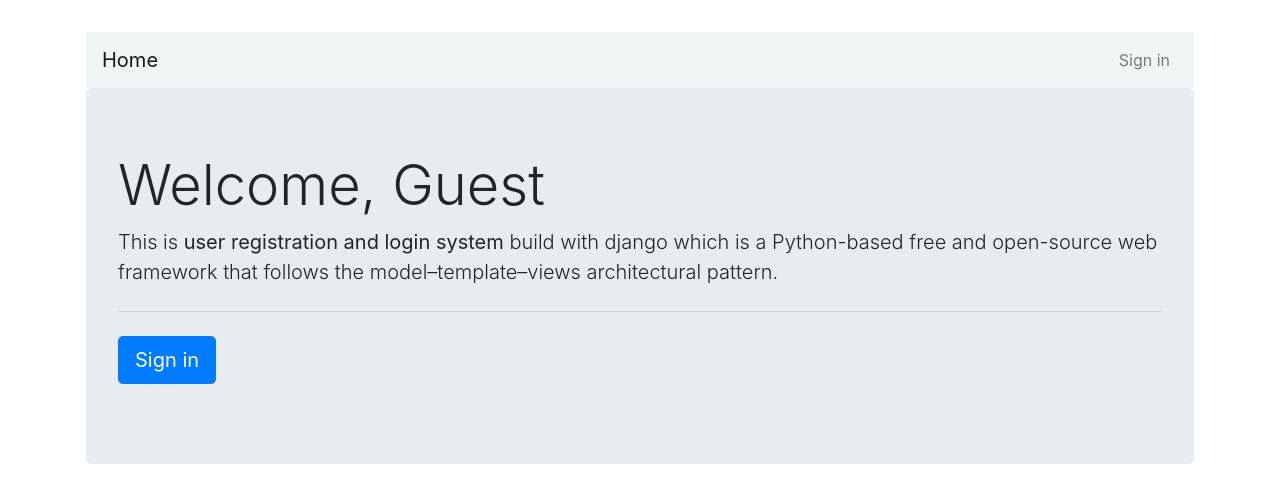
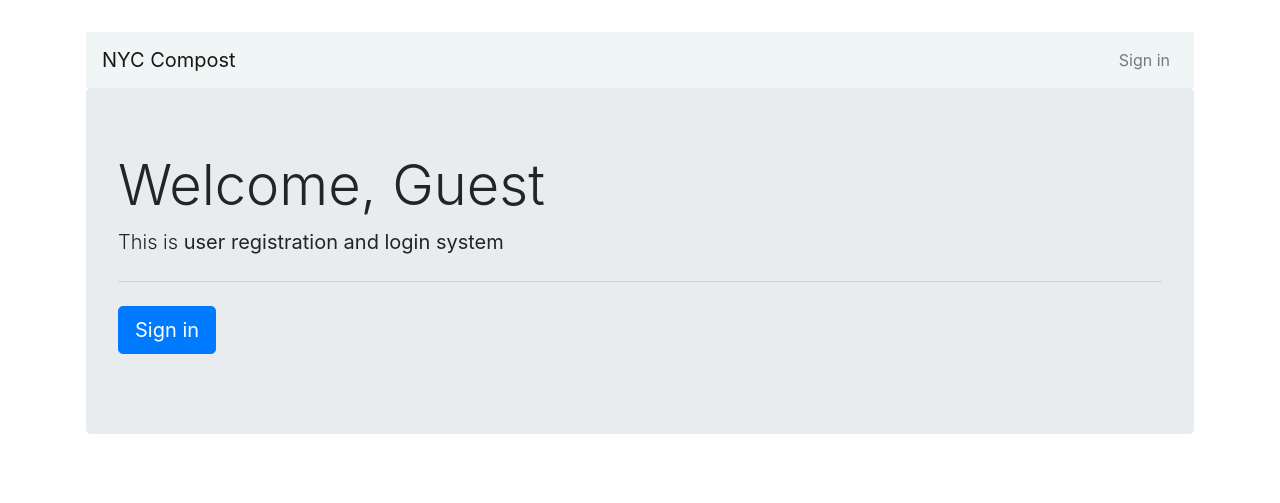
Before and after one commit to gcivil-nyu-org/INET-Monday-Spring2023-Team-4, a Django app: page / in a window 1280 px wide. Shown: the top 503 px of the page. Run offline with Django 3.2, Linux system fonts and the light colour scheme; some libraries are stand-ins or nearby versions.

Commit message:
UI Update

```diff
--- a/users/templates/users/base.html
+++ b/users/templates/users/base.html
@@ -18,7 +18,7 @@
     <div class="row">
       <div class="col-md-12">
         <nav class="navbar navbar-expand-md navbar-light " style="background-color: #f0f5f5">
-          <a href="/" class="navbar-brand">Home</a>
+          <a href="/" class="navbar-brand">NYC Compost</a>
             <button type="button" class="navbar-toggler" data-toggle="collapse" data-target="#navbarCollapse">
                 <span class="navbar-toggler-icon"></span>
             </button>
--- a/users/templates/users/home.html
+++ b/users/templates/users/home.html
@@ -4,8 +4,7 @@
     <div class="jumbotron">
         <h1 class="display-4">Welcome, {{user.first_name.title|default:'Guest'}}</h1>
         <p class="lead">
-            This is <b>user registration and login system</b> build with django which is
-            a Python-based free and open-source web framework that follows the model–template–views architectural pattern.
+            This is <b>user registration and login system</b>
         </p>
         <hr class="my-4">
         <p class="lead">
```
